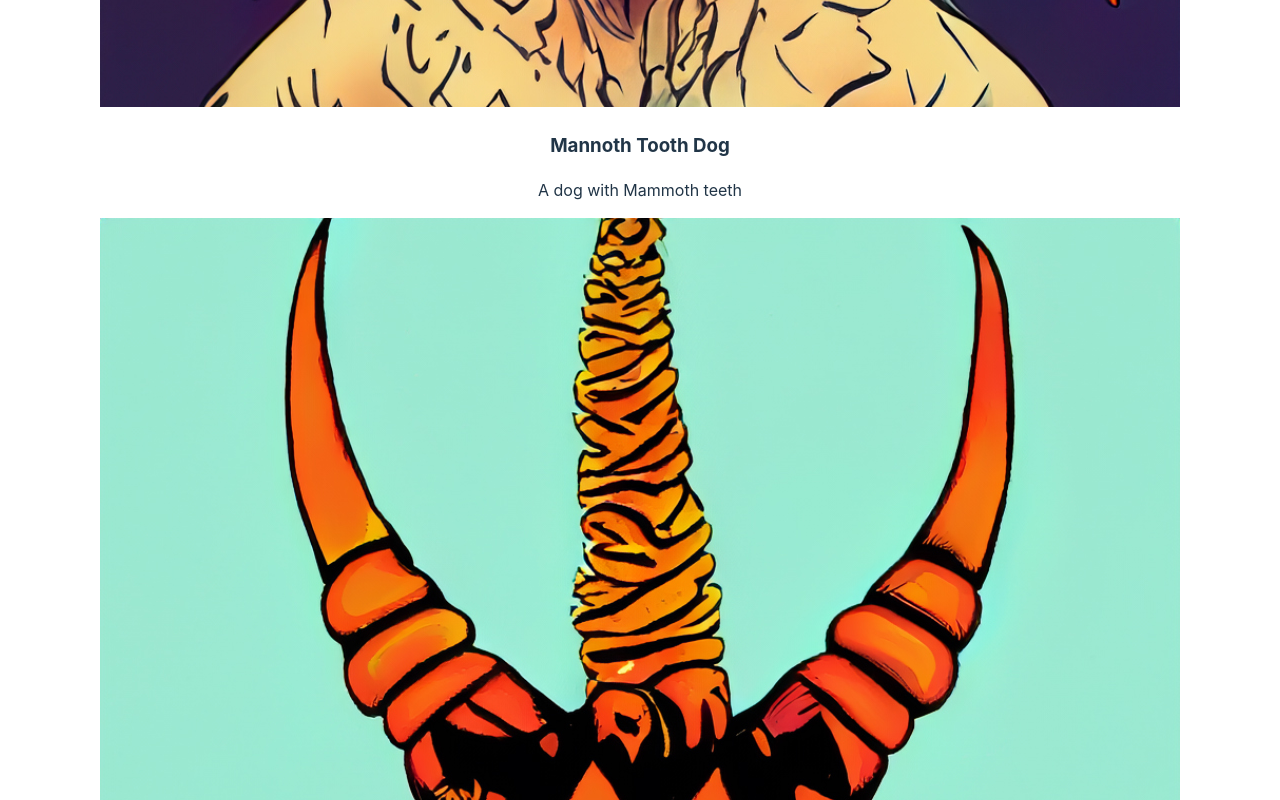
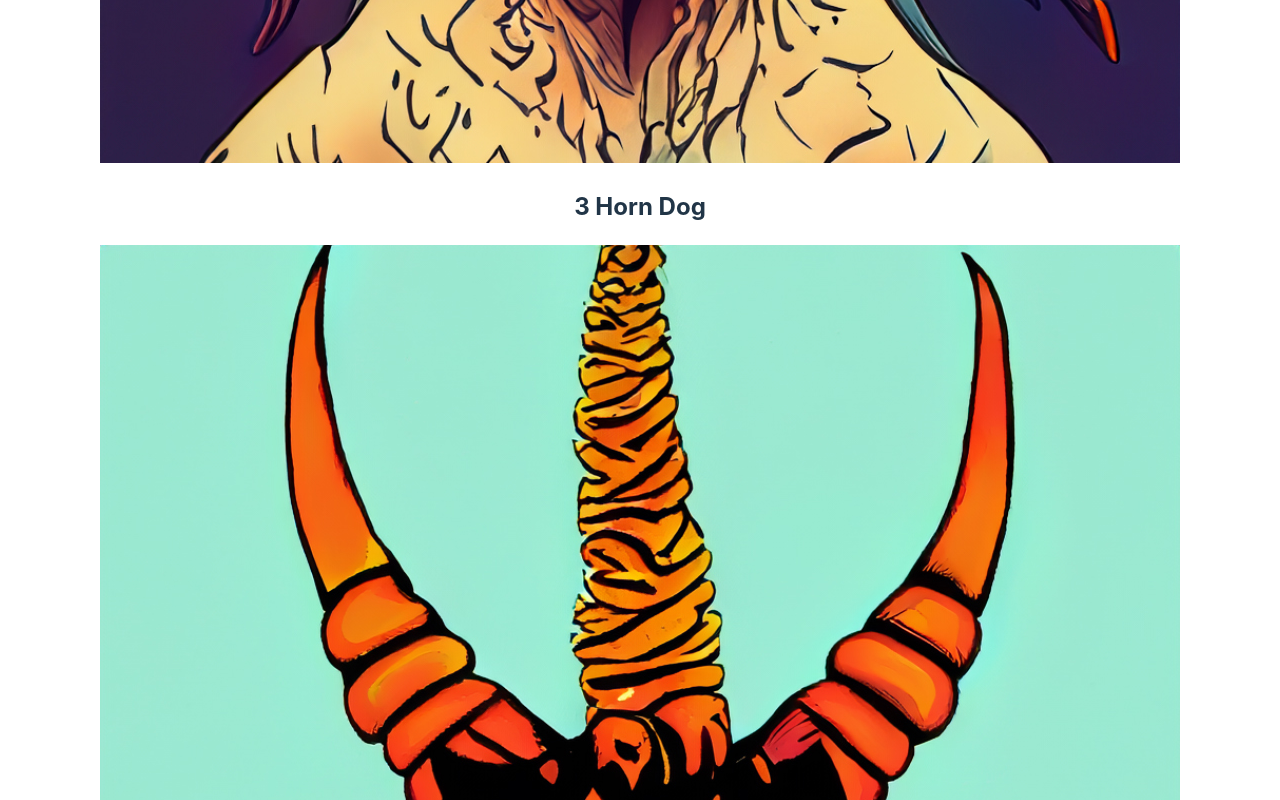
Before and after one commit to DavidSegura07/gallery-of-Horns, a React (Vite) app: page / in a window 1280 px wide. Shown: the part 1400-2200 px from the top of the page. Built offline with nearby package versions, Linux system fonts and the light colour scheme.

Commit message:
updated some code

```diff
--- a/src/components/gallery.jsx
+++ b/src/components/gallery.jsx
@@ -1,7 +1,7 @@
 /* The Gallery class is a React component that renders two GalleryItem components with different
 titles, images, and descriptions. */
 import React from "react";
-import GalleryItem from "./galleryItem";
+import HornedBeast from "./hornedbeast";
 import Image1 from '../assets/hornbeast-1.jpg'
 import Image2 from '../assets/hornbeast-2.jpg'
 
@@ -9,9 +9,9 @@ class Gallery extends React.Component {
     render() {
         return (
            <>
-           <GalleryItem title="Mannoth Tooth Dog" image={Image2}
+           <HornedBeast title="Mannoth Tooth Dog" image={Image2}
            description="A dog with Mammoth teeth" />
-           <GalleryItem title="3 Horn Dog" image={Image1}
+           <HornedBeast title="3 Horn Dog" image={Image1}
            description="A dog with 3 horns" />
            </>
         )
--- a/src/components/galleryItem.jsx
+++ /dev/null
@@ -1,21 +0,0 @@
-/**
- * The above code is a React component called GalleryItem that displays an image, title, and
- * description.
- * @returns The GalleryItem component is returning a div element with the class name "gallery-item".
- * Inside the div, there is an img element with the src attribute set to the value of the image prop
- * and the alt attribute set to the value of the title prop. There is also an h3 element displaying the
- * value of the title prop and a p element displaying the value of the description prop.
- */
-import React from 'react';
-
-const GalleryItem = ({ title, image, description }) => {
-  return (
-    <div className="gallery-item">
-      <img src={image} alt={title} />
-      <h3>{title}</h3>
-      <p>{description}</p>
-    </div>
-  );
-};
-
-export default GalleryItem;
--- /dev/null
+++ b/src/components/hornedbeast.jsx
@@ -0,0 +1,14 @@
+
+import React from 'react';
+
+class HornedBeast extends React.Component {
+  render() {
+    return (
+      <div>
+        <h2>{this.props.title}</h2>
+        <img className='beast' src={this.props.image} alt={this.props.description} />
+      </div>
+    )
+  }
+}
+export default HornedBeast
```
